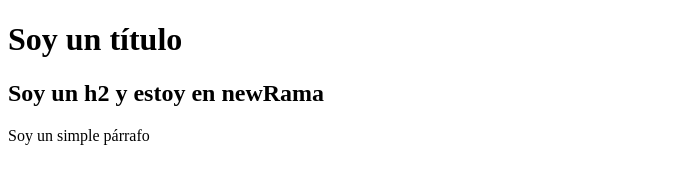
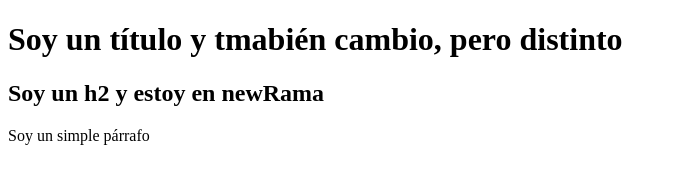
Before and after one commit to renzoIrusta/pruebaGit, a plain HTML site: page index.html in a window 1280 px wide. Shown: the whole page, without its empty margins (0-676 px from the left). Drawn offline with Linux system fonts and the light colour scheme.

Commit message:
un cambio distinto

```diff
--- a/index.html
+++ b/index.html
@@ -7,7 +7,7 @@
     <link rel="stylesheet" href="./css/styles.css">
 </head>
 <body>
-    <h1>Soy un título</h1>
+    <h1>Soy un título y tmabién cambio, pero distinto</h1>
     <h2>Soy un h2 y estoy en newRama</h2>
     <p>Soy un simple párrafo</p>
 </body>
```
